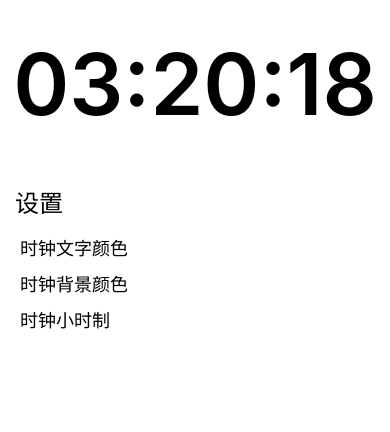
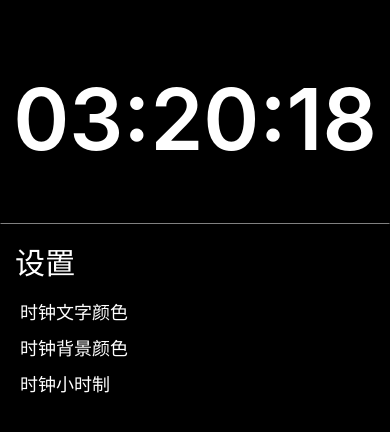
Before and after one commit to G-H-Li/JustClock, a React Native app: screen / in a window 390 px wide. Shown: the top 432 px of the page. Built offline with nearby package versions, Linux system fonts and the light colour scheme.

Commit message:
修改时钟样式

```diff
--- a/App.tsx
+++ b/App.tsx
@@ -30,15 +30,20 @@
 
 const styles = StyleSheet.create({
   appContainer: {
+    paddingTop: 15,
     paddingHorizontal: 24,
+    backgroundColor: 'black',
     flex: 1,
     flexDirection: "column"
   },
   appClock: {
-    flex: 2
+    flex: 2.5,
+    borderBottomColor: 'grey',
+    borderStyle: 'solid',
+    borderWidth: 1
   },
   appConfig: {
-    flex: 8
+    flex: 7.5
   }
 });
 
--- a/src/components/config/Item.tsx
+++ b/src/components/config/Item.tsx
@@ -26,6 +26,7 @@
 		fontSize: 18,
 		fontWeight: '400',
 		flex:7,
+		color: 'white'
 	},
 	itemChildren: {
 		flex: 3
--- a/src/views/Clock.tsx
+++ b/src/views/Clock.tsx
@@ -35,10 +35,11 @@
 const clockStyles = StyleSheet.create({
 	clockContainer: {
 		justifyContent: 'center',
-		flex: 1
+		flex: 1,
 	},
 	clockText: {
 		fontSize: 85,
+		color: 'white',
 		fontWeight: "600",
 		textAlign: 'center',
 	}
--- a/src/views/Config.tsx
+++ b/src/views/Config.tsx
@@ -19,13 +19,13 @@
 
 const configStyles = StyleSheet.create({
 	configText: {
-		 textAlign: 'left',
-		 marginBottom: 10,
-		 fontSize: 24,
+		textAlign: 'left',
+		marginBottom: 10,
+		fontSize: 30,
+		color: 'white'
 	},
 	configContainer: {
 		margin: 15,
-
 	}
 })
 
```
